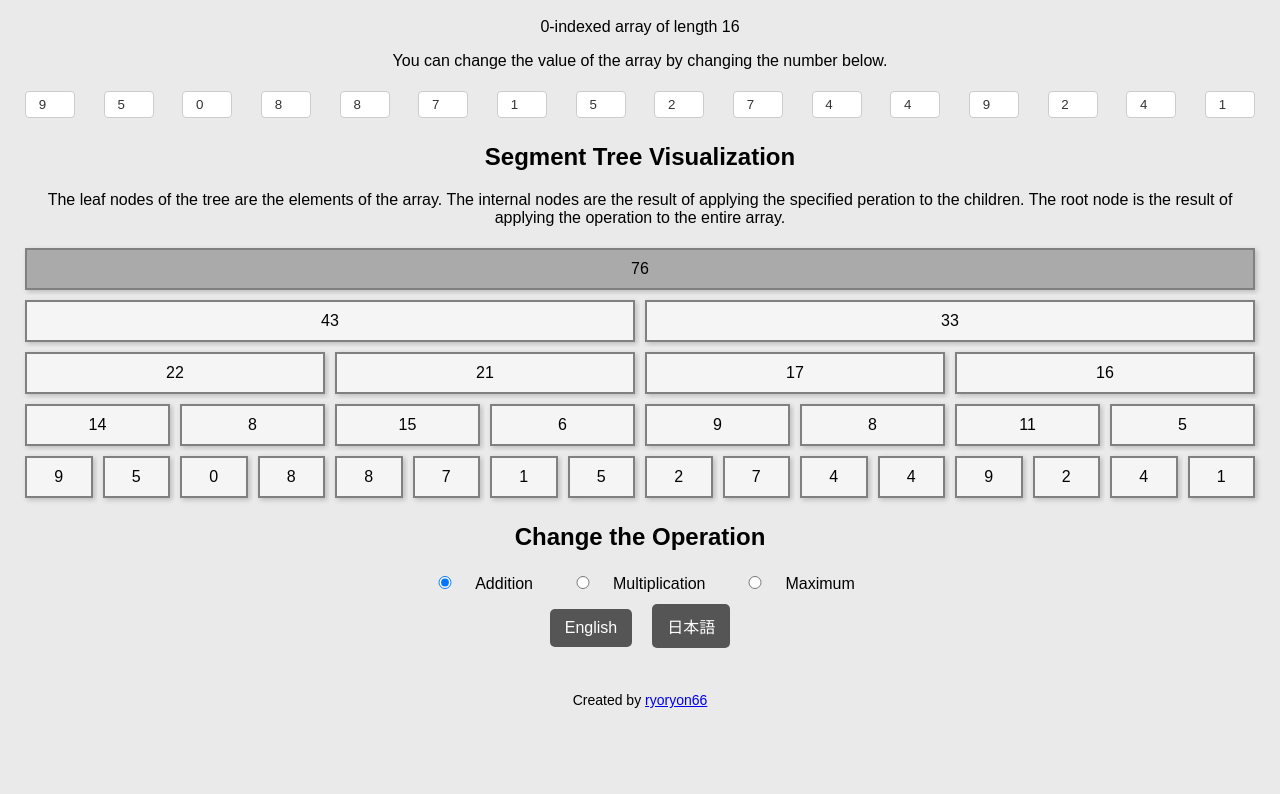
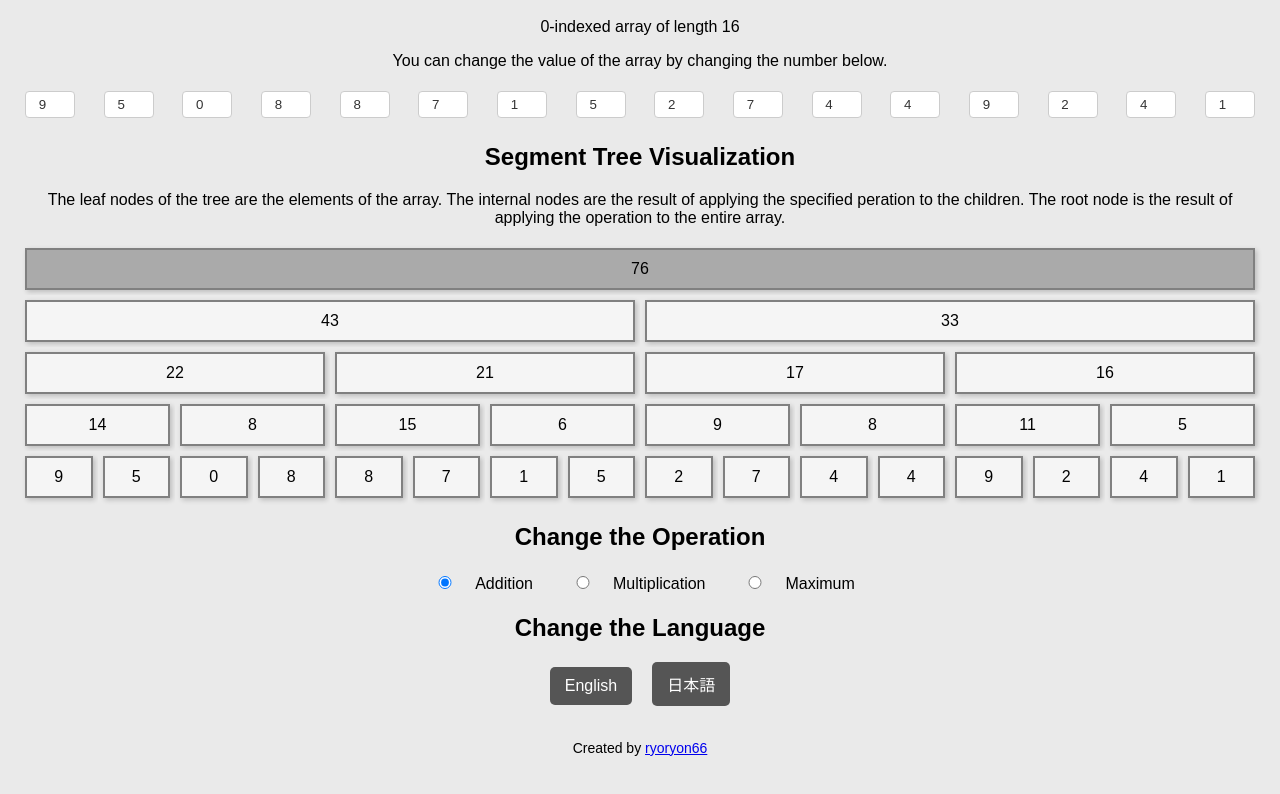
Before and after one commit to ryoryon66/react_segtree, a React (Create React App) app: page / in a window 1280 px wide. Shown: the part 320-1114 px from the top of the page. Before the commit the page ends 1082 px from the top, so only its background shows below. Built offline with nearby package versions, Linux system fonts and the light colour scheme.

Commit message:
small fix

```diff
--- a/src/App.css
+++ b/src/App.css
@@ -11,7 +11,7 @@ button {
     border-radius: 5px; /* 角を丸く */
     cursor: pointer; /* ホバー時のカーソルを手の形に */
     font-size: 16px; /* フォントサイズの調整 */
-    margin: 10px; /* マージン */
+    margin: 0px 10px; /* マージン */
     transition: background-color 0.3s, box-shadow 0.3s; /* 背景色と影のアニメーション */
 }
 
--- a/src/App.js
+++ b/src/App.js
@@ -159,8 +159,11 @@ function App() {
         </label>
       </div>
 
-      <button onClick={() => changeLanguage('en')}>English</button>
-      <button onClick={() => changeLanguage('jp')}>日本語</button>
+      <div className="language">
+        <h2>{t('Change the Language')}</h2>
+        <button onClick={() => changeLanguage('en')}>English</button>
+        <button onClick={() => changeLanguage('jp')}>日本語</button>
+      </div>
 
 
       <div className="footer">
--- a/src/locales/jp/translation.json
+++ b/src/locales/jp/translation.json
@@ -17,5 +17,7 @@
     "Change the Operation": "演算の変更",
     "addition": "加算",
     "multiplication": "乗算",
-    "maximum": "最大値"
+    "maximum": "最大値",
+
+    "Change the Language": "言語の変更"
   }
```
